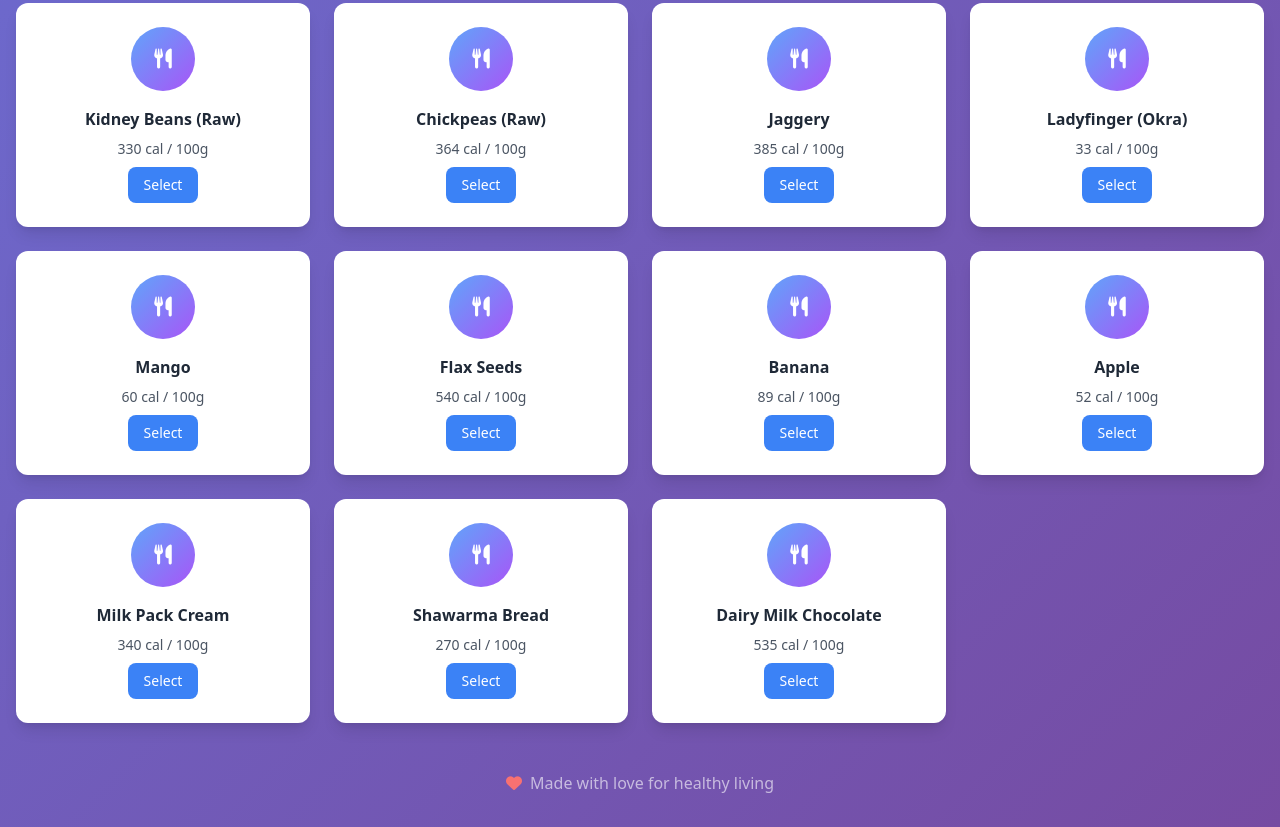
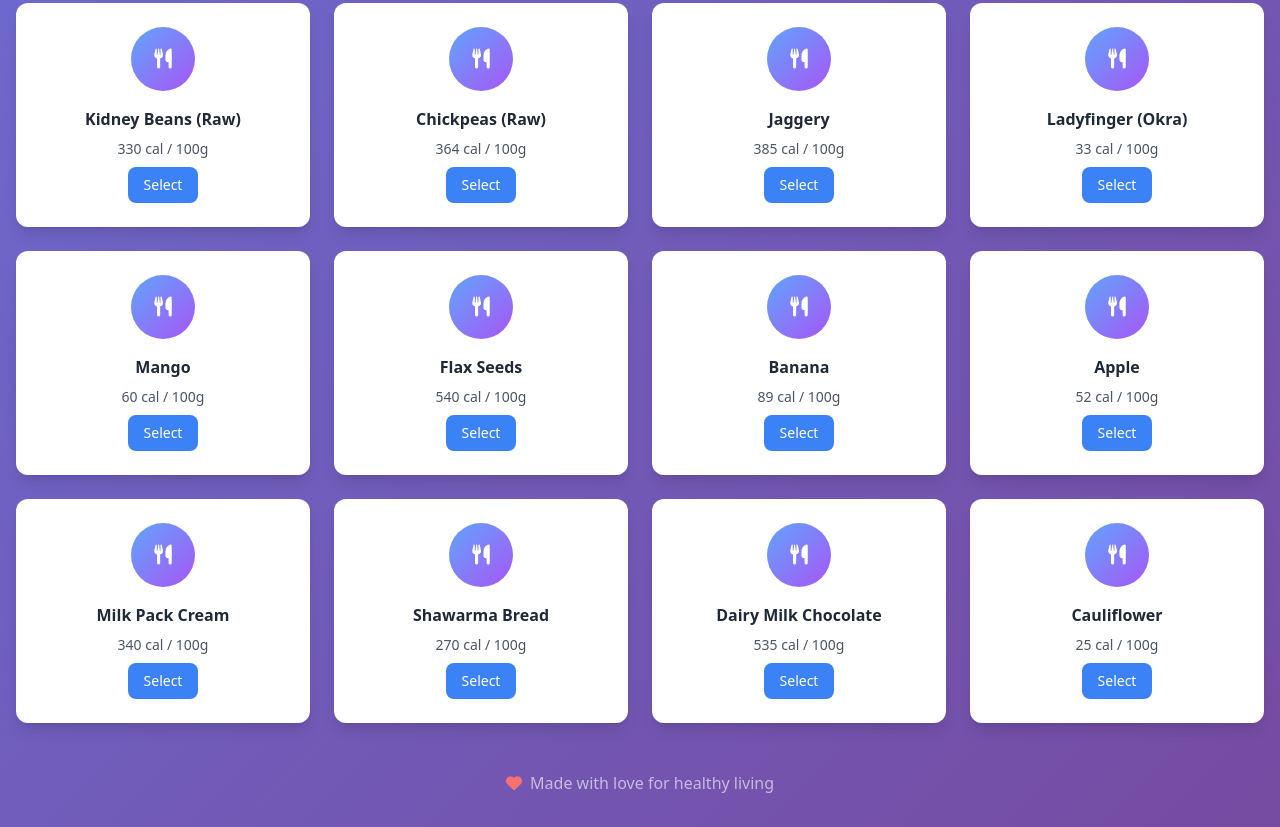
Before and after one commit to Abdullahb11/Calorie-Calculator, a plain HTML site: page index.html in a window 1280 px wide. Shown: the part 1570-2397 px from the top of the page. Drawn offline with nearby package versions, Linux system fonts and the light colour scheme.

Commit message:
Update index.html

```diff
--- a/index.html
+++ b/index.html
@@ -221,7 +221,9 @@
             "apple": { calories: 52, name: "Apple", unit: "100g" },
             "milk pack cream": { calories: 340, name: "Milk Pack Cream", unit: "100g" },
             "shawarma bread": { calories: 270, name: "Shawarma Bread", unit: "100g" },
-            "Dairy Milk Chocolate": { calories: 535, name: "Dairy Milk Chocolate", unit: "100g" }
+            "Dairy Milk Chocolate": { calories: 535, name: "Dairy Milk Chocolate", unit: "100g" },
+            "Cauliflower(Gobi)": { calories: 25, name: "Cauliflower", unit: "100g" }
+
         };
 
         let selectedFood = null;
```
